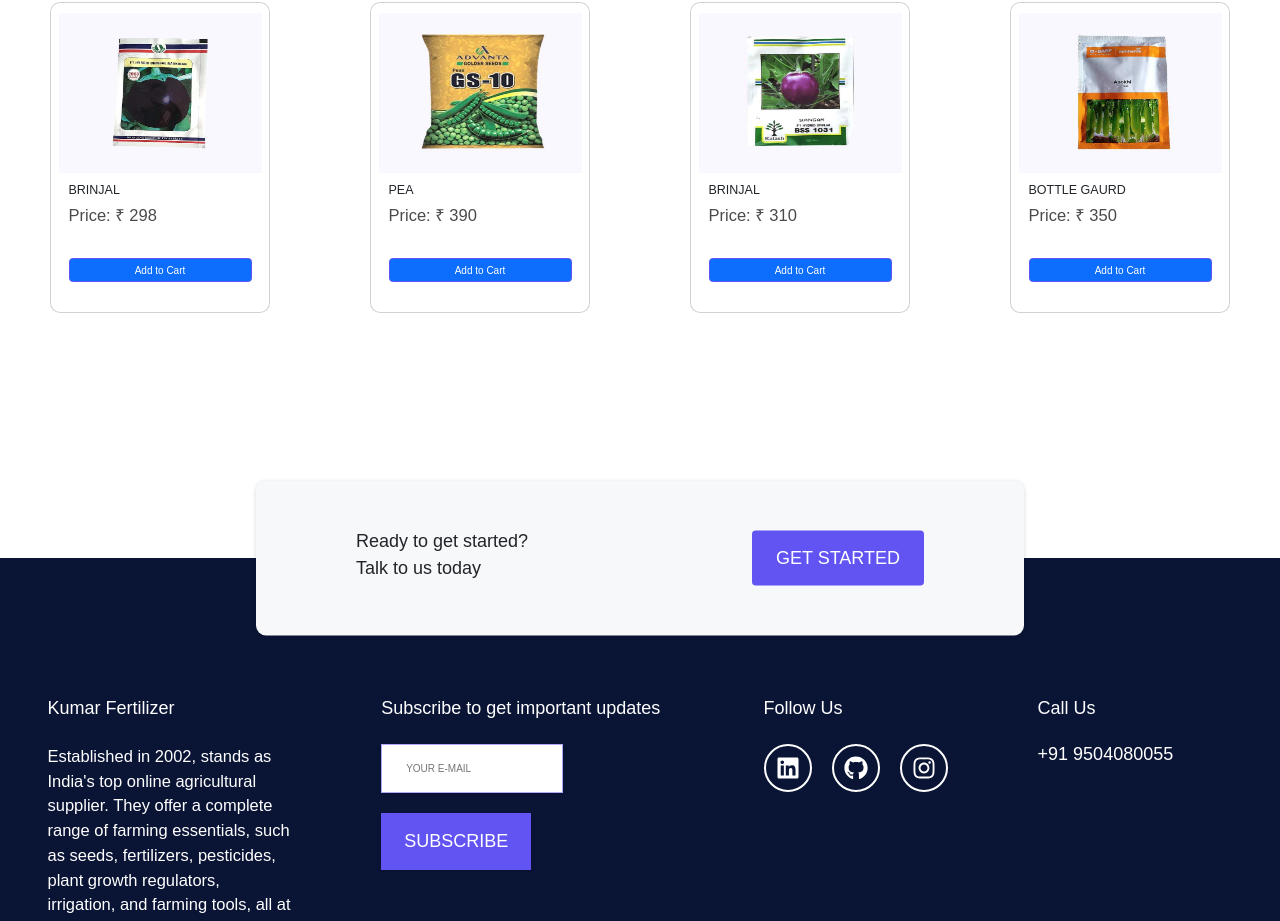
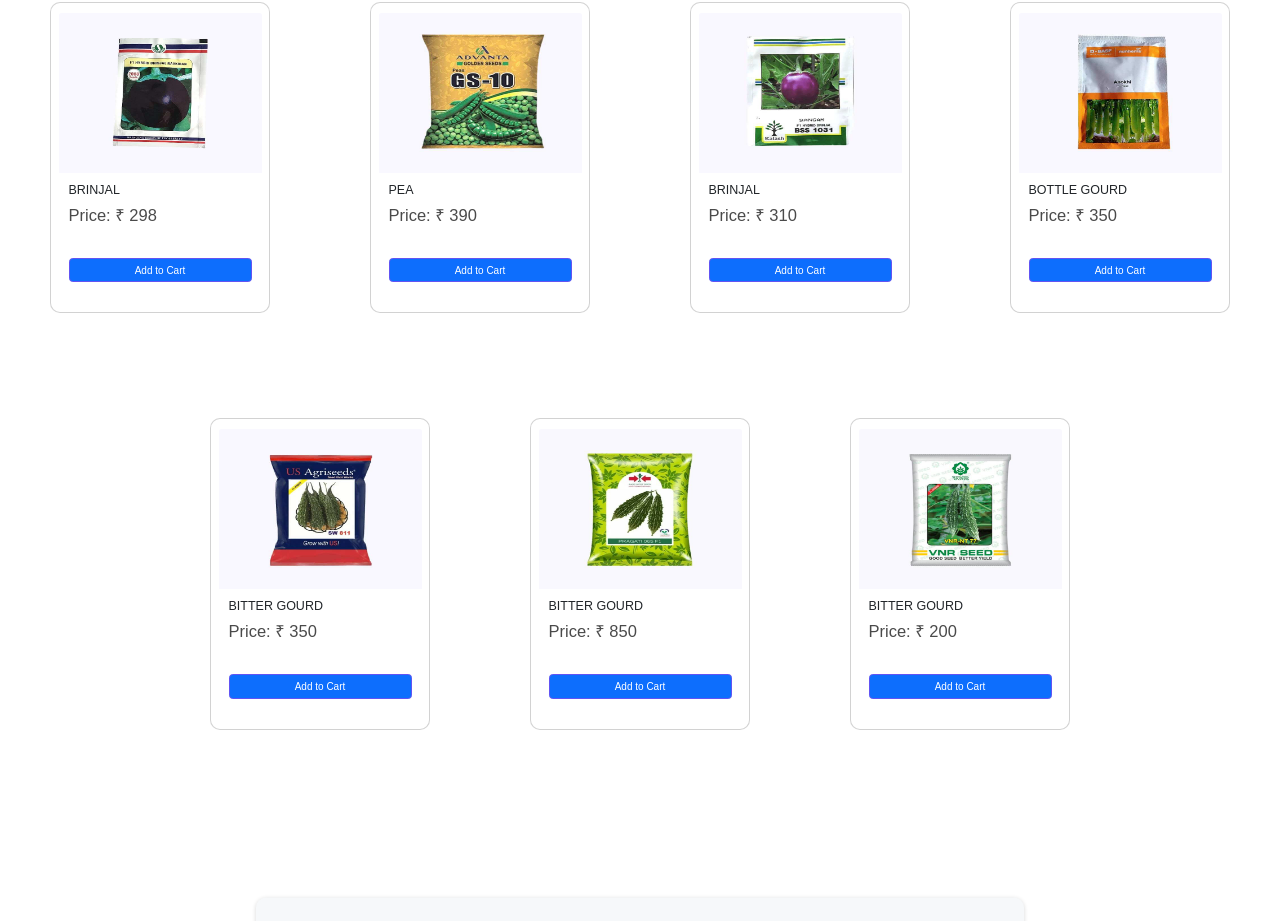
Before and after one commit to priyanshuuranjan/Ecommerce-Website, a React (Create React App) app: page /seed in a window 1280 px wide. Shown: the part 723-1644 px from the top of the page. Built offline with nearby package versions, Linux system fonts and the light colour scheme.

Commit message:
Working on items on cart

```diff
--- a/src/cardData/Seeds/SeedData.js
+++ b/src/cardData/Seeds/SeedData.js
@@ -30,7 +30,7 @@ const Cardsdata = [
   {
     id: "3",
     name: "BRINJAL",
-      imgdata:"/images/seed/s3jpg",
+    imgdata: "/images/seed/s3.jpg",
     address: "F1 Hybrid",
     delimg:
       "https://b.zmtcdn.com/data/o2_assets/0b07ef18234c6fdf9365ad1c274ae0631612687510.jpg?output-format=webp",
@@ -44,7 +44,7 @@ const Cardsdata = [
   {
     id: "4",
     name: "CAULIFLOWER",
-      imgdata:"/images/seed/s4.jpg",
+    imgdata: "/images/seed/s4.jpg",
     address: "Clause",
     delimg:
       "https://b.zmtcdn.com/data/o2_assets/0b07ef18234c6fdf9365ad1c274ae0631612687510.jpg?output-format=webp",
@@ -72,13 +72,13 @@ const Cardsdata = [
   {
     id: "6",
     name: "PEA",
-        imgdata:"/images/seed/s6.jpg",
+    imgdata: "/images/seed/s6.jpg",
     address: "F1 Hybrid",
     delimg:
       "https://b.zmtcdn.com/data/o2_assets/0b07ef18234c6fdf9365ad1c274ae0631612687510.jpg?output-format=webp",
     somedata: " 650 + order placed from here recently",
     price: 390,
-        rating: "4.2",
+    rating: "4.6",
     arrimg:
       "https://b.zmtcdn.com/data/o2_assets/4bf016f32f05d26242cea342f30d47a31595763089.jpg?output-format=webp",
     qnty: 0,
@@ -86,31 +86,73 @@ const Cardsdata = [
   {
     id: "7",
     name: "BRINJAL",
-        imgdata:"/images/seed/s7.jpg",
+    imgdata: "/images/seed/s7.jpg",
     address: "BSS 1031",
     delimg:
       "https://b.zmtcdn.com/data/o2_assets/0b07ef18234c6fdf9365ad1c274ae0631612687510.jpg?output-format=webp",
-        somedata: " 300 + order placed from here recently",
+    somedata: " 1300 + order placed from here recently",
     price: 310,
-        rating: "4.4",
+    rating: "4.2",
     arrimg:
       "https://b.zmtcdn.com/data/o2_assets/4bf016f32f05d26242cea342f30d47a31595763089.jpg?output-format=webp",
     qnty: 0,
   },
   {
     id: "8",
-        name: "BOTTLE GAURD",
-        imgdata:"/images/seed/s8.jpg",
+    name: "BOTTLE GOURD",
+    imgdata: "/images/seed/s8.jpg",
     address: "F1 Hybrid",
+    delimg:
+      "https://b.zmtcdn.com/data/o2_assets/0b07ef18234c6fdf9365ad1c274ae0631612687510.jpg?output-format=webp",
+    somedata: " 222 + order placed from here recently",
+    price: 350,
+    rating: "4.0",
+    arrimg:
+      "https://b.zmtcdn.com/data/o2_assets/4bf016f32f05d26242cea342f30d47a31595763089.jpg?output-format=webp",
+    qnty: 0,
+  },
+  {
+    id: "9",
+    name: "BITTER GOURD",
+    imgdata: "/images/seed/s9.jpg",
+    address: "SW-811",
     delimg:
       "https://b.zmtcdn.com/data/o2_assets/0b07ef18234c6fdf9365ad1c274ae0631612687510.jpg?output-format=webp",
     somedata: " 300 + order placed from here recently",
     price: 350,
-        rating: "4.4",
+    rating: "4.9",
     arrimg:
       "https://b.zmtcdn.com/data/o2_assets/4bf016f32f05d26242cea342f30d47a31595763089.jpg?output-format=webp",
     qnty: 0,
-      }
+  },
+  {
+    id: "10",
+    name: "BITTER GOURD",
+    imgdata: "/images/seed/s10.jpg",
+    address: "065 F1 Hybrid",
+    delimg:
+      "https://b.zmtcdn.com/data/o2_assets/0b07ef18234c6fdf9365ad1c274ae0631612687510.jpg?output-format=webp",
+    somedata: " 300 + order placed from here recently",
+    price: 850,
+    rating: "4.7",
+    arrimg:
+      "https://b.zmtcdn.com/data/o2_assets/4bf016f32f05d26242cea342f30d47a31595763089.jpg?output-format=webp",
+    qnty: 0,
+  },
+  {
+    id: "11",
+    name: "BITTER GOURD",
+    imgdata: "/images/seed/s11.jpg",
+    address: "NT77 Hybrid",
+    delimg:
+      "https://b.zmtcdn.com/data/o2_assets/0b07ef18234c6fdf9365ad1c274ae0631612687510.jpg?output-format=webp",
+    somedata: " 300 + order placed from here recently",
+    price: 200,
+    rating: "4.5",
+    arrimg:
+      "https://b.zmtcdn.com/data/o2_assets/4bf016f32f05d26242cea342f30d47a31595763089.jpg?output-format=webp",
+    qnty: 0,
+  },
 ];
 
 export default Cardsdata;
```
Lines whose indentation alone changed are shown as unchanged.
